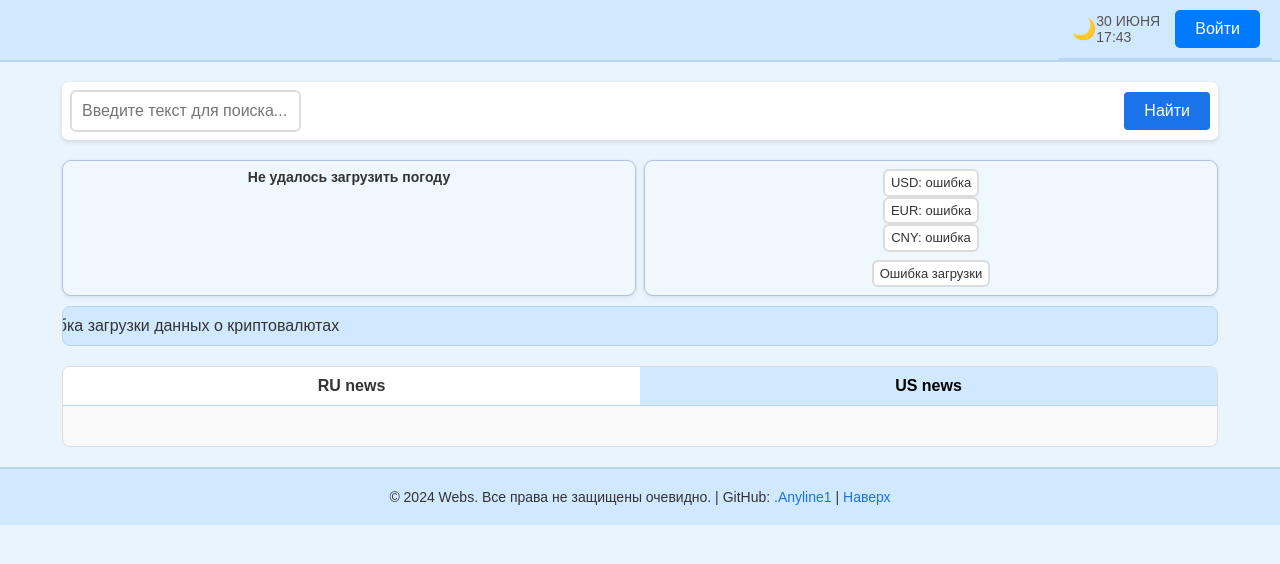
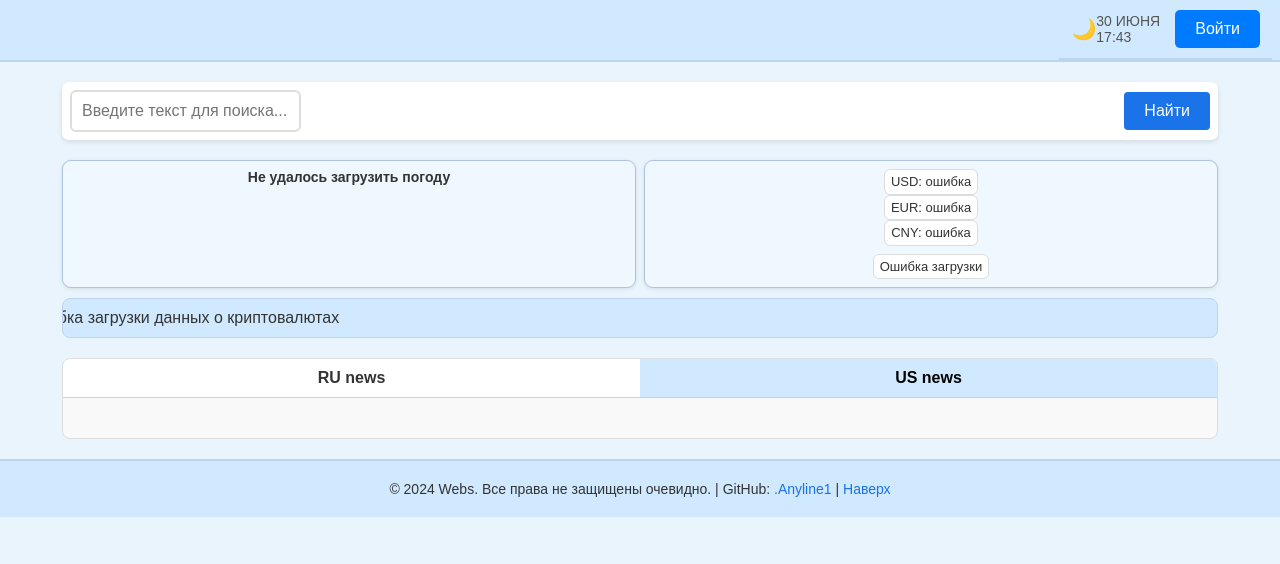
Before and after one commit to Anyline1/webs, a plain HTML site: page index.html in a window 1280 px wide. Drawn offline with Linux system fonts and the light colour scheme; no server answers.

Commit message:
Update currency.css

```diff
--- a/css/currency.css
+++ b/css/currency.css
@@ -49,7 +49,7 @@
 
 .currency-item {
     background-color: #ffffff;
-    border: 2px solid #dcdcdc;
+    border: 1px solid #dcdcdc;
     border-radius: 6px;
     padding: 4px 6px;
     font-size: 13px;
```
